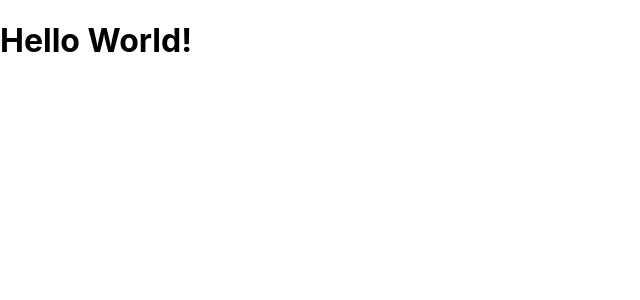
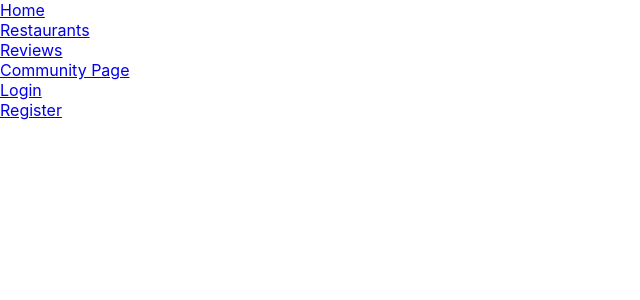
Before and after one commit to Xeloboyo/ASDG5_Project, a React (Create React App) app in the folder client/: page / in a window 1280 px wide. Shown: the top 300 px of the page, without its empty margins (0-640 px from the left). Built offline with nearby package versions, Linux system fonts and the light colour scheme.

Commit message:
added navigation bar

```diff
--- a/client/package.json
+++ b/client/package.json
@@ -12,6 +12,7 @@
     "react": "^17.0.2",
     "react-dom": "^17.0.2",
     "react-icons": "^4.2.0",
+    "react-router-dom": "^5.2.1",
     "react-scripts": "4.0.3",
     "reactstrap": "^8.9.0",
     "web-vitals": "^1.1.2"
--- a/client/src/App.js
+++ b/client/src/App.js
@@ -1,10 +1,16 @@
-import './App.css';
-
-require('dotenv').config(); //
+import "./App.css";
+import React, { useEffect } from "react";
+import { BrowserRouter as Router, Route, Switch } from "react-router-dom";
+import NavigationBar from "./Component/NavigationBar";
+require("dotenv").config(); //
 
 function App() {
   return (
-    <h1>Hello World!</h1>
+    <Router>
+      <Switch>
+        <NavigationBar />
+      </Switch>
+    </Router>
   );
 }
 
--- /dev/null
+++ b/client/src/Component/NavigationBar.js
@@ -0,0 +1,42 @@
+import React from "react";
+import { Link } from "react-router-dom";
+
+function NavigationBar() {
+  return (
+    <div>
+      <Link to="/">
+        <div className="header__option">
+          <span className="header__optionLineOne">Home</span>
+        </div>
+      </Link>
+      <Link to="/restaurants">
+        <div className="header__option">
+          <span className="header__optionLineOne">Restaurants</span>
+        </div>
+      </Link>
+      <Link to="/reviews">
+        <div className="header__option">
+          <span className="header__optionLineOne">Reviews</span>
+        </div>
+      </Link>
+      <Link to="/communityPage">
+        <div className="header__option">
+          <span className="header__optionLineOne">Community Page</span>
+        </div>
+      </Link>
+      <Link to="/login">
+        <div className="header__option">
+          <span className="header__optionLineOne">Login</span>
+        </div>
+      </Link>
+      <Link to="/register">
+        <div className="header__option">
+          <span className="header__optionLineOne">Register</span>
+        </div>
+      </Link>
+    </div>
+  );
+}
+
+export default NavigationBar;
+// Home, restaurants, reviews, community page, Login, Register
```
Also changed, not shown: 1 other file (tests, documents, lock files or other folders).
